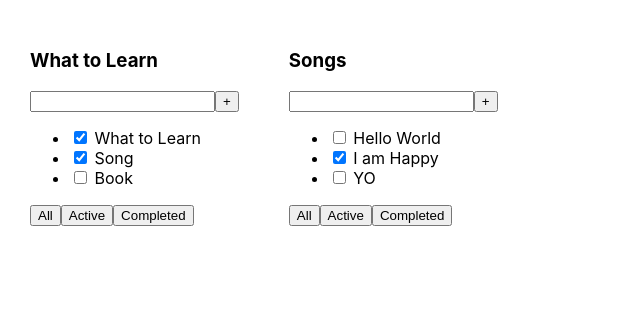
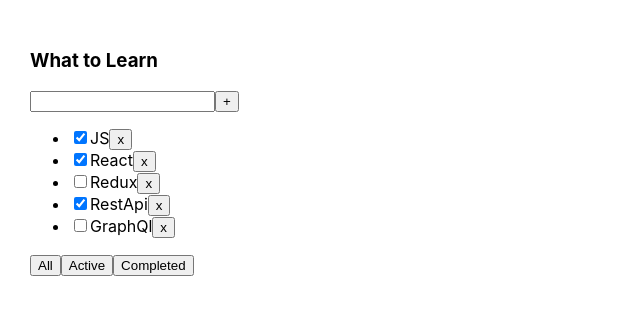
Before and after one commit to kafarzada/TodoList, a React (Create React App) app: page / in a window 1280 px wide. Shown: the top 314 px of the page, without its empty margins (0-640 px from the left). Built offline with nearby package versions, Linux system fonts and the light colour scheme.

Commit message:
применили метод map

```diff
--- a/src/App.tsx
+++ b/src/App.tsx
@@ -3,25 +3,23 @@
 import TodoList from "./TodoList";
 
 
+
+
 function App() {
 
     let task1 = [
-        {id: 1, title: "What to Learn", isDone: true},
-        {id: 2, title: "Song", isDone: true},
-        {id: 3, title: "Book", isDone: false}
+        {id: 1, title: "JS", isDone: true},
+        {id: 2, title: "React", isDone: true},
+        {id: 3, title: "Redux", isDone: false},
+        {id: 4, title: "RestApi", isDone: true},
+        {id: 5, title: "GraphQl", isDone: false}
     ];
 
-    let task2 = [
-        {id: 1, title: "Hello World", isDone: false},
-        {id: 2, title: "I am Happy", isDone: true},
-        {id: 3, title: "YO", isDone: false}
-    ];
 
 
     return (
         <div className="App">
             <TodoList title={"What to Learn"} tasks={task1}/>
-            <TodoList title={"Songs"} tasks={task2}/>
         </div>
     );
 }
--- a/src/TodoList.tsx
+++ b/src/TodoList.tsx
@@ -1,7 +1,7 @@
 import React from 'react';
 
 
-type TaskType = {
+export type TaskType = {
     id: number,
     title:string,
     isDone: boolean
@@ -15,6 +15,16 @@
 
 
 const TodoList = (props: PropsType) => {
+
+    let jsxTasks = props.tasks.map(t => {
+        return <li key={t.id}>
+                    <input type="checkbox" checked={t.isDone}/>
+                    <span>{t.title}</span>
+                    <button onClick={() => {alert(t.id)}}>x</button>
+              </li>
+    });
+
+
     return (
         <div>
             <h3>{props.title}</h3>
@@ -23,9 +33,7 @@
                 <button>+</button>
             </div>
             <ul>
-                <li><input type="checkbox" checked={props.tasks[0].isDone}/> <span>{props.tasks[0].title}</span></li>
-                <li><input type="checkbox" checked={props.tasks[1].isDone}/> <span>{props.tasks[1].title}</span></li>
-                <li><input type="checkbox" checked={props.tasks[2].isDone}/> <span>{props.tasks[2].title}</span></li>
+                { jsxTasks }
             </ul>
             <div>
                 <button>All</button>
```
